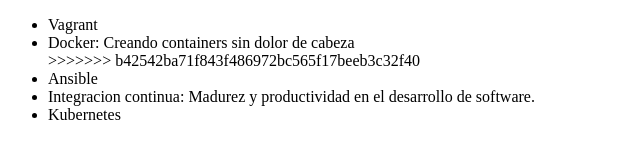
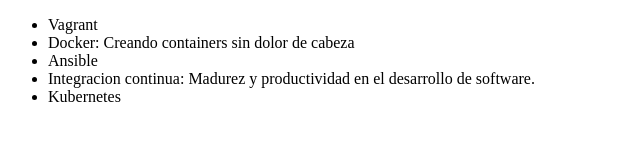
Before and after one commit to nicomozzoni/nico-git, a plain HTML site: page index.html in a window 1280 px wide. Shown: the whole page, without its empty margins (0-640 px from the left). Drawn offline with Linux system fonts and the light colour scheme.

Commit message:
Actualizando

```diff
--- a/index.html
+++ b/index.html
@@ -8,7 +8,6 @@
      <ul>
          <li> Vagrant </li>
          <li> Docker: Creando containers sin dolor de cabeza</li>
->>>>>>> b42542ba71f843f486972bc565f17beeb3c32f40
          <li> Ansible </li>
          <li> Integracion continua: Madurez y productividad en el desarrollo de software.</li>
          <li>Kubernetes</li>
```
